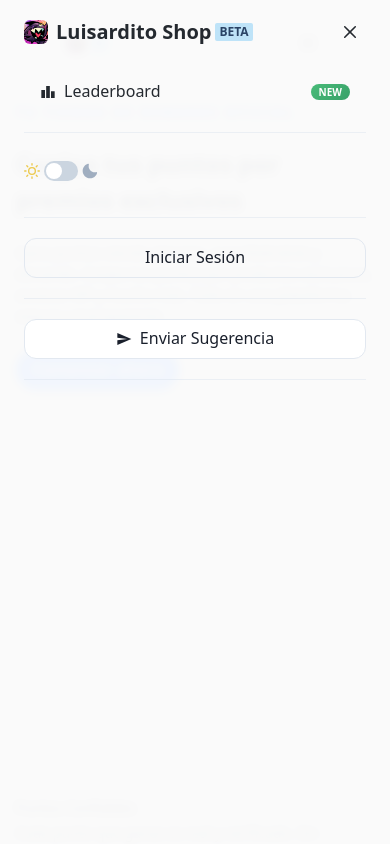
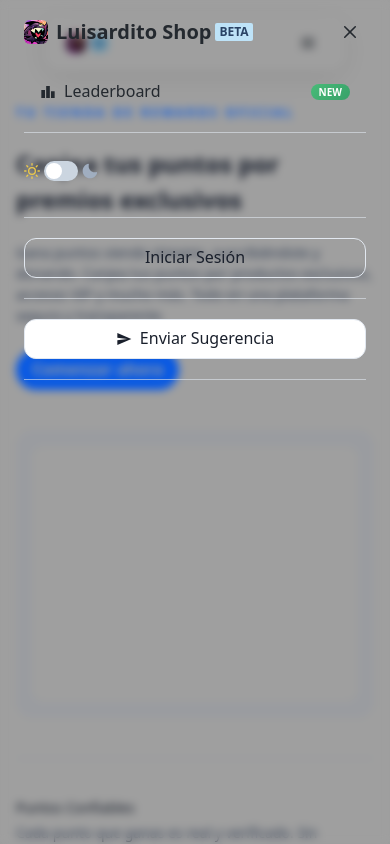
Before and after one commit to NaferJ/luisardito-shop-frontend, a Next.js app: page / in a window 390 px wide. Both pictures are taken after a click on the button "Abrir menú". Built offline with nearby package versions, Linux system fonts and the light colour scheme; no server answers.

Commit message:
feat: Update navbar and user badge dimensions for improved design consistency

```diff
--- a/components/NavbarContent.tsx
+++ b/components/NavbarContent.tsx
@@ -127,8 +127,8 @@ export default function NavbarContent() {
     '0 4px 12px rgba(96, 165, 250, 0.4)'
   )
 
-  // Colores para el menú
-  const menuBg = useColorModeValue('rgba(255, 255, 255, 0.29)', 'rgba(13, 17, 23, 0.29)')
+  // Colores para el menú - con efecto de absorción de colores del fondo
+  const menuBg = useColorModeValue('rgba(255, 255, 255, 0.05)', 'rgba(13, 17, 23, 0.05)')
   const menuShadow = useColorModeValue(
     '0 20px 40px rgba(0,0,0,0.15)',
     '0 20px 40px rgba(0,0,0,0.5)'
@@ -140,7 +140,7 @@ export default function NavbarContent() {
   const logoutHoverColor = useColorModeValue('red.600', 'red.400')
 
   // Colores para el drawer
-  const drawerBg = useColorModeValue('rgba(255, 255, 255, 0.95)', 'rgba(13, 17, 23, 0.95)')
+  const drawerBg = useColorModeValue('rgba(255, 255, 255, 0.05)', 'rgba(13, 17, 23, 0.05)')
   const drawerShadow = useColorModeValue(
     '0 20px 40px rgba(0,0,0,0.15)',
     '0 20px 40px rgba(0,0,0,0.6)'
@@ -839,8 +839,8 @@ export default function NavbarContent() {
                       p={2}
                       bg={menuBg}
                       sx={{
-                        backdropFilter: 'saturate(180%) blur(20px)',
-                        WebkitBackdropFilter: 'saturate(180%) blur(20px)'
+                        backdropFilter: 'saturate(200%) blur(10px) contrast(1.1)',
+                        WebkitBackdropFilter: 'saturate(200%) blur(10px) contrast(1.1)'
                       }}
                     >
                       <VStack
@@ -1037,11 +1037,11 @@ export default function NavbarContent() {
             maxH={{ base: '100vh', sm: '95vh' }}
             bg={drawerBg}
             sx={{
-              backdropFilter: 'saturate(180%) blur(10px)',
-              WebkitBackdropFilter: 'saturate(180%) blur(10px)',
+              backdropFilter: 'saturate(200%) blur(10px) contrast(1.1)',
+              WebkitBackdropFilter: 'saturate(200%) blur(10px) contrast(1.1)',
               '@media (max-width: 768px)': {
-                backdropFilter: 'saturate(180%) blur(4px)',
-                WebkitBackdropFilter: 'saturate(180%) blur(4px)',
+                backdropFilter: 'saturate(200%) blur(4px) contrast(1.05)',
+                WebkitBackdropFilter: 'saturate(200%) blur(4px) contrast(1.05)',
                 willChange: 'transform',
                 transform: 'translate3d(0, 0, 0)'
               }
--- a/components/UserBadge.tsx
+++ b/components/UserBadge.tsx
@@ -156,8 +156,8 @@ export const UserBadge = ({ user, size = 'md', showTooltip = true, fontSize, px,
         key="sub"
         align="center"
         justify="center"
-        w={size === 'sm' ? '50px' : size === 'md' ? '60px' : '76px'}
-        h={size === 'sm' ? '50px' : size === 'md' ? '60px' : '76px'}
+        w={size === 'sm' ? '40px' : size === 'md' ? '48px' : '64px'}
+        h={size === 'sm' ? '40px' : size === 'md' ? '48px' : '64px'}
         borderRadius="full"
         bg="transparent"
         _hover={{
@@ -166,7 +166,7 @@ export const UserBadge = ({ user, size = 'md', showTooltip = true, fontSize, px,
         }}
         transition="all 0.2s"
       >
-        <KickSubIcon size={size === 'sm' ? 28 : size === 'md' ? 32 : 40} />
+        <KickSubIcon size={size === 'sm' ? 22 : size === 'md' ? 26 : 32} />
       </Flex>
     )
 
@@ -188,8 +188,8 @@ export const UserBadge = ({ user, size = 'md', showTooltip = true, fontSize, px,
         key="vip"
         align="center"
         justify="center"
-        w={size === 'sm' ? '50px' : size === 'md' ? '60px' : '76px'}
-        h={size === 'sm' ? '50px' : size === 'md' ? '60px' : '76px'}
+        w={size === 'sm' ? '40px' : size === 'md' ? '48px' : '64px'}
+        h={size === 'sm' ? '40px' : size === 'md' ? '48px' : '64px'}
         borderRadius="full"
         bg="transparent"
         _hover={{
@@ -198,7 +198,7 @@ export const UserBadge = ({ user, size = 'md', showTooltip = true, fontSize, px,
         }}
         transition="all 0.2s"
       >
-        <KickVipIcon size={size === 'sm' ? 28 : size === 'md' ? 32 : 40} />
+        <KickVipIcon size={size === 'sm' ? 22 : size === 'md' ? 26 : 32} />
       </Flex>
     )
 
```
